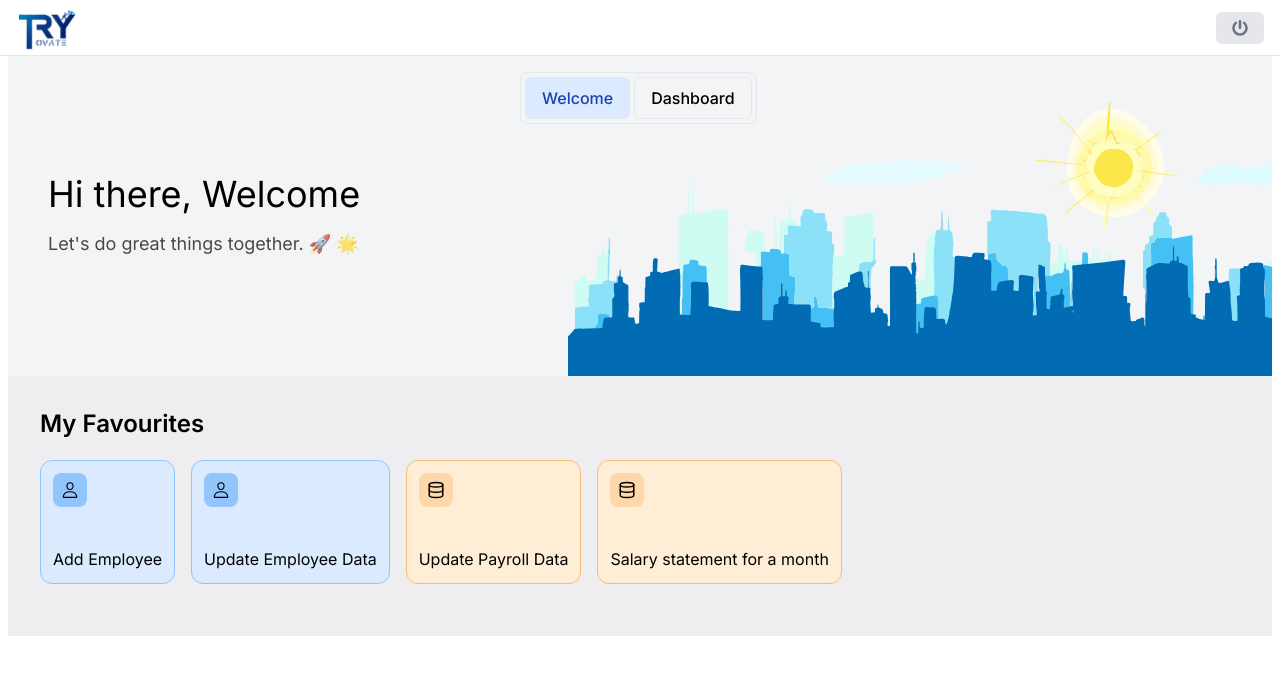
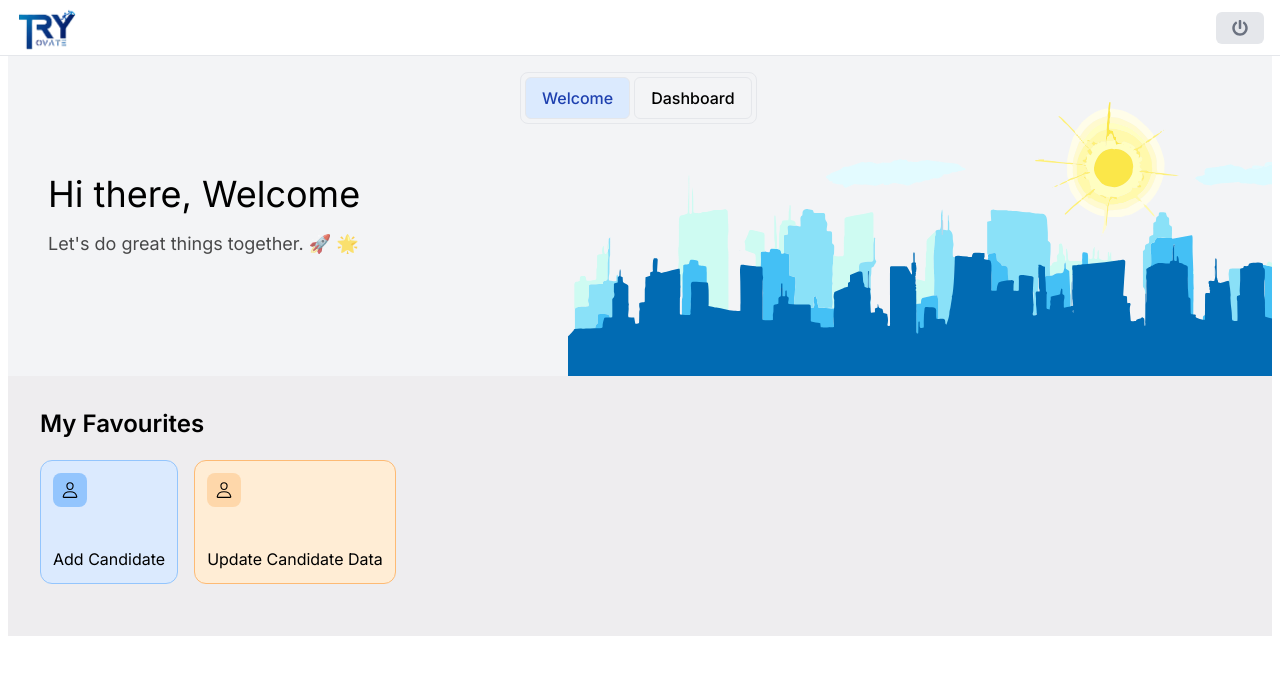
Before and after one commit to trysoltryovate/tryovate_app, a React (Vite) app: page /dashboard/home in a window 1280 px wide. Shown: the top 674 px of the page. Built offline with nearby package versions, Linux system fonts and the light colour scheme.

Commit message:
style: fix styles of forms dashboard home page

```diff
--- a/src/components/AddCandForm.jsx
+++ b/src/components/AddCandForm.jsx
@@ -69,10 +69,11 @@ export default function AddCandForm() {
   const handleSubmit = async () => {
     try {
       const response = await axios.post(
-        import.meta.env.VITE_ADD_EMPLOYEE_API_URL,
+        import.meta.env.VITE_ADD_CANDIDATE_API_URL,
         formData,
       );
-      if (response.status === 201) {
+
+      if (response.status === 200) {
         setTimeout(() => {
           navigate("/dashboard/candidates");
         }, 800);
--- a/src/components/EditCandForm.jsx
+++ b/src/components/EditCandForm.jsx
@@ -47,7 +47,7 @@ export default function EditCandForm({ candidate }) {
   const handleSubmit = async () => {
     try {
       const response = await axios.put(
-        `${import.meta.env.VITE_UPDATE_EMPLOYEE_API_URL}/${candidate?.id}`,
+        `${import.meta.env.VITE_UPDATE_CANDIDATE_API_URL}/${candidate?.email}`,
         formData,
       );
 
--- a/src/pages/Candidates.jsx
+++ b/src/pages/Candidates.jsx
@@ -16,6 +16,7 @@ import {
 import axios from "axios";
 import { useEffect, useState } from "react";
 import { FaCircleInfo } from "react-icons/fa6";
+import { HiPlus } from "react-icons/hi";
 import { MdEdit } from "react-icons/md";
 import { RiDeleteBin5Line } from "react-icons/ri";
 import { Link, useNavigate } from "react-router-dom";
@@ -48,7 +49,7 @@ export default function Candidates() {
 
       try {
         const res = await axios.get(
-          import.meta.env.VITE_GET_ALL_EMPLOYEES_API_URL,
+          import.meta.env.VITE_GET_ALL_CANDIDATE_API_URL,
         );
         const dta = res.data;
 
@@ -68,7 +69,7 @@ export default function Candidates() {
 
     try {
       await axios.delete(
-        `${import.meta.env.VITE_DELETE_EMPLOYEE_API_URL}/${id}`,
+        `${import.meta.env.VITE_DELETE_CANDIDATE_API_URL}/${id}`,
       );
       setTimeout(() => {
         setCandidatesData((prev) =>
@@ -118,15 +119,26 @@ export default function Candidates() {
           </Breadcrumbs>
         </section>
 
-        <Alert icon={<FaCircleInfo fontSize="inherit" />} severity="info">
-          The candidates directory lists all candidates in the organization.
-        </Alert>
+        <section className="mb-4 px-2 md:px-3">
+          <Alert icon={<FaCircleInfo fontSize="inherit" />} severity="info">
+            The candidates directory lists all candidates in the organization.
+          </Alert>
+        </section>
 
         <Divider
           orientation="horizontal"
           sx={{ margin: "16px 16px" }}
           flexItem
         />
+
+        <section className="flex w-full items-center justify-end px-2 md:px-3">
+          <button
+            className="inline-flex items-center justify-center gap-x-1 rounded-lg bg-blue-200 p-2 px-4 text-blue-800 transition-colors duration-200 hover:bg-blue-300 hover:text-blue-900 hover:shadow-lg"
+            onClick={() => navigate("/dashboard/candidates/add-candidate")}
+          >
+            Add Candidate <HiPlus size={20} />
+          </button>
+        </section>
 
         <section className="p-2 md:p-3 lg:p-4">
           <TableContainer component={Paper} sx={{ borderRadius: "8px" }}>
@@ -158,7 +170,7 @@ export default function Candidates() {
                       }}
                     >
                       <TableCell align="center" className="border-l">
-                        {index + 1}
+                        {candidate?.id}
                       </TableCell>
                       <TableCell align="center">{candidate.fullName}</TableCell>
                       <TableCell align="center">{candidate.dob}</TableCell>
@@ -180,7 +192,7 @@ export default function Candidates() {
                           className="rounded-md border border-orange-200 bg-orange-100 p-2 text-orange-900 hover:bg-orange-200 hover:shadow-lg"
                           onClick={() =>
                             navigate(
-                              `/dashboard/candidates/edit-candidate/${candidate?.id}`,
+                              `/dashboard/candidates/edit-candidate/${candidate?.email}`,
                             )
                           }
                         >
--- a/src/pages/EditCandInfo.jsx
+++ b/src/pages/EditCandInfo.jsx
@@ -21,7 +21,7 @@ export default function EditCandInfo() {
 
       try {
         const res = await axios.get(
-          `${import.meta.env.VITE_GET_EMPLOYEE_BY_ID_API_URL}/${candidateId}`,
+          `${import.meta.env.VITE_GET_CANDIDATE_BY_ID_API_URL}/${candidateId}`,
         );
         const dta = res.data;
         setCandidate(dta);
--- a/src/pages/Landing.jsx
+++ b/src/pages/Landing.jsx
@@ -32,7 +32,7 @@ export default function Landing() {
             Streamline Your Workforce Management Effortlessly
           </h3>
           <p className="z-20 mx-auto flex w-10/12 flex-wrap justify-center gap-2 py-4 text-center opacity-70 md:w-2/3 md:text-xl xl:w-[50%]">
-            A centralized portal for managing employees, attendance, payroll,
+            A centralized portal for managing candidates, attendance, payroll,
             and more - built to streamline HR operations within our company.
           </p>
           <Link
--- a/src/pages/dashboard/AddCandidates.jsx
+++ b/src/pages/dashboard/AddCandidates.jsx
@@ -22,7 +22,7 @@ export default function AddCandidates() {
           </Breadcrumbs>
         </section>
 
-        <section className="mb-4">
+        <section className="mb-4 px-2 md:px-3">
           <Alert severity="info">
             The <strong>Add Candidate</strong> wizard guides you through the
             process of adding a new candidate. You have the flexibility to enter
--- a/src/pages/dashboard/Welcome.jsx
+++ b/src/pages/dashboard/Welcome.jsx
@@ -22,35 +22,17 @@ export default function Welcome() {
                 <span className="rounded-lg bg-blue-300 p-1 text-lg md:p-2">
                   <IoPersonOutline />
                 </span>
-                <h4 className="text-base">Add Employee</h4>
+                <h4 className="text-base">Add Candidate</h4>
               </div>
             </Link>
             <Link to={"/dashboard/candidates"}>
-              <div className={`favCard`}>
-                <span className="rounded-lg bg-blue-300 p-1 text-lg md:p-2">
-                  <IoPersonOutline />
-                </span>
-                <h4 className="text-base">Update Employee Data</h4>
-              </div>
-            </Link>
-            <Link to={"/dashboard/candidates/add-candidate"}>
               <div
                 className={`favCard border-orange-300 bg-orange-100 hover:bg-orange-100`}
               >
                 <span className="rounded-lg bg-orange-200 p-1 text-lg md:p-2">
-                  <FiDatabase />
+                  <IoPersonOutline />
                 </span>
-                <h4 className="text-base">Update Payroll Data</h4>
-              </div>
-            </Link>
-            <Link to={"/dashboard/candidates/add-candidate"}>
-              <div
-                className={`favCard border-orange-300 bg-orange-100 hover:bg-orange-100`}
-              >
-                <span className="rounded-lg bg-orange-200 p-1 text-lg md:p-2">
-                  <FiDatabase />
-                </span>
-                <h4 className="text-base">Salary statement for a month</h4>
+                <h4 className="text-base">Update Candidate Data</h4>
               </div>
             </Link>
           </div>
--- a/src/utils/constants.js
+++ b/src/utils/constants.js
@@ -1,5 +1,5 @@
 export const tableFields = [
-  "Id",
+  "Candidate Id",
   "Candidate Name",
   "Date Of Birth",
   "Phone No",
```
